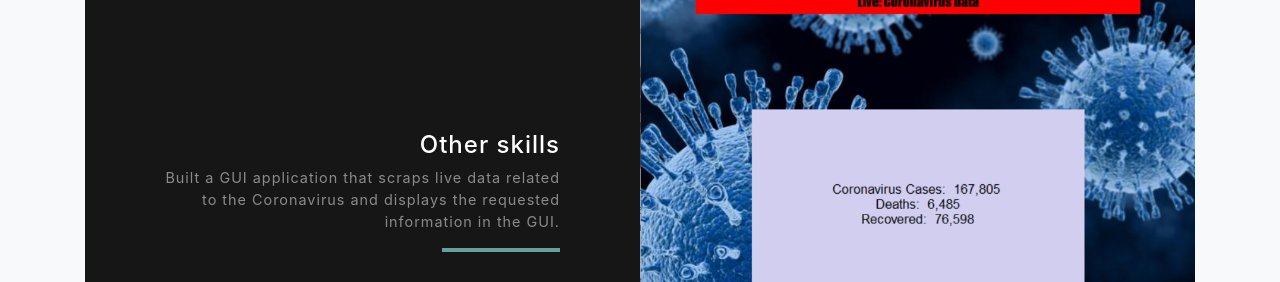
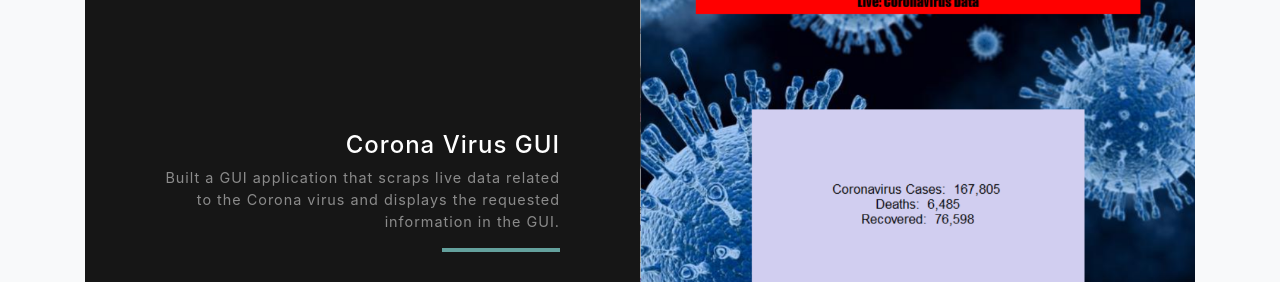
Before and after one commit to bamouser1991/Portfolio, a website with bundled scripts: page index.html in a window 1280 px wide. Shown: the part 3600-3882 px from the top of the page. Built offline with nearby package versions, Linux system fonts and the light colour scheme.

Commit message:
Update index.html

```diff
--- a/index.html
+++ b/index.html
@@ -119,8 +119,8 @@
           <div class="bg-black text-center h-100 project">
             <div class="d-flex h-100">
               <div class="project-text w-100 my-auto text-center text-lg-right">
-                <h4 class="text-white">Other skills</h4>
-                <p class="mb-0 text-white-50">Built a GUI application that scraps live data related to the Coronavirus and displays the requested information in the GUI. </p>
+                <h4 class="text-white">Corona Virus GUI</h4>
+                <p class="mb-0 text-white-50">Built a GUI application that scraps live data related to the Corona virus and displays the requested information in the GUI. </p>
                 <hr class="d-none d-lg-block mb-0 mr-0">
               </div>
             </div>
```
